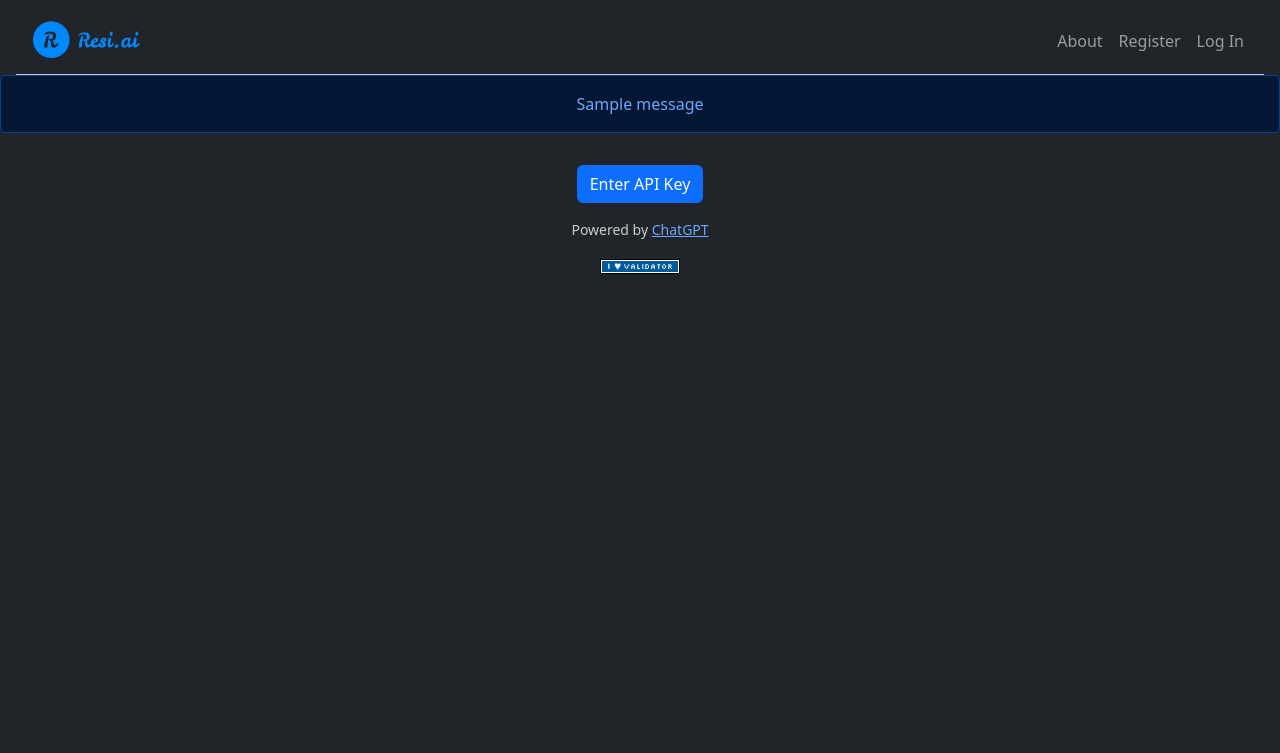
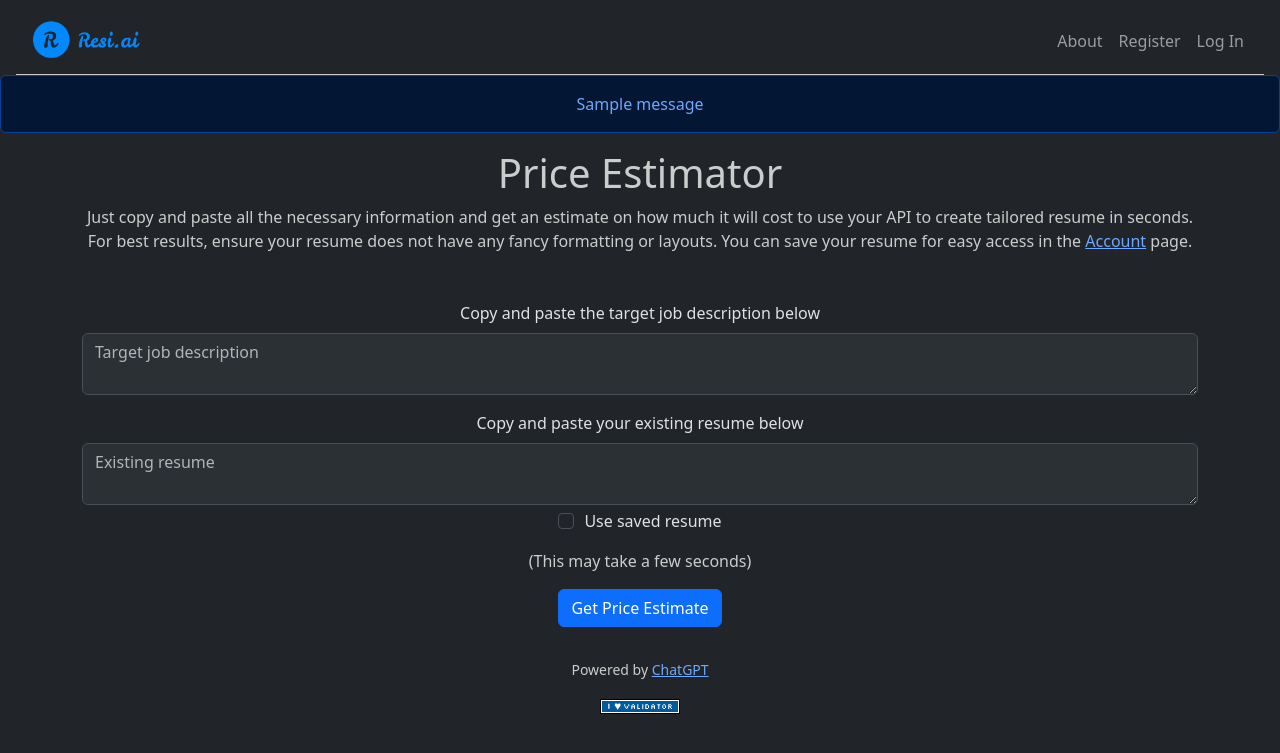
Before and after one commit to jadonvanyo/resi.ai, a Flask app: template templates/price_estimator.html in a window 1280 px wide. Shown: the top 753 px of the page. Run offline with Flask 3, Linux system fonts and the light colour scheme; the template is opened without the code that fills it, so the values that code supplies are empty; one stand-in notice (Sample message) is shown; some libraries are stand-ins or nearby versions.

Commit message:
tailor resume feature implemented

```diff
--- a/app.py
+++ b/app.py
@@ -91,10 +91,11 @@ def index():
 
         # TODO: Check that the user entered a sufficiently long resume
 
-        # TODO: Redirect the user to a loading screen while the functions work (do not use return)
+        # TODO: Redirect the user to a loading screen while the functions work (use AJAX)
+
         # TODO: Move all of this to helpers.py
-        # TODO: decrypt the API key and set it before completing the prompt
-        # Create the first prompt for API call
+
+        # Create the first prompt for API call to get most important
         prompt = f"""
             You are an expert resume writer with over 20 years of experience working with
             job seekers trying to land a role in {request.form.get("industry")}.
@@ -105,13 +106,56 @@ def index():
             '''
             """
 
-        imp_resp = get_response(decrypt_key(encrypted_api_key, get_fernet_instance()), prompt)
-        print(imp_resp)
+        #
+        imp_resp = get_response(decrypt_key(encrypted_api_key, get_fernet_instance()), prompt, 0.1)
 
-        # TODO: Call OpenAI API and prompt it to update the user's resume
+        prompt = f"""
+            You are an expert resume writer with over 20 years of experience working with
+            job seekers trying to land a role in {request.form.get("industry")}. You specialize in helping
+            write resumes for a {request.form.get("prevjob")} looking to transition to a new career path
+            in {request.form.get("industry")}.
 
-        # return render_template("quoted.html", lookup=lookup(request.form.get("symbol")))
-        return apology("TODO", 400)
+            Based on these 3 most important responsibilities from the job description,
+            please tailor my resume for this {request.form.get("jobtitle")} position at
+            {request.form.get("company")}. Do not make information up.
+
+            3 Most important responsibilities:
+            '''
+            {imp_resp}
+            '''
+
+            Resume:
+            '''
+            {resume}
+            '''
+            """
+
+        tailored_resume = get_response(decrypt_key(encrypted_api_key, get_fernet_instance()), prompt, 0.5)
+
+        prompt = f"""
+            List out the differences between my original resume and the suggested draft \
+            in table format with 2 columns: Original and Updated. Be specific and list out \
+            exactly what was changed, down to the exact wording.
+
+            My Original:
+            '''
+            {resume}
+            '''
+
+            Suggested Draft:
+            '''
+            {tailored_resume}
+            '''
+            """
+
+        differences = get_response(decrypt_key(encrypted_api_key, get_fernet_instance()), prompt, 0.3)
+
+        # TODO: Create new resume database
+
+        # TODO: Save the new resume in a new resume database
+
+        # Render a new page with the 3 key responsibilities, differences, and tailored resume
+        return render_template("tailored_resume.html", imp_resp=imp_resp, differences=differences, tailored_resume=tailored_resume)
 
     # User reached route via GET (as by clicking a link or via redirect)
     else:
@@ -121,6 +165,13 @@ def index():
 @app.route("/about")
 def about():
     return render_template("about.html")
+
+
+@app.route("/account")
+@login_required
+def account():
+    return render_template("account.html")
+
 
 @app.route("/api_key", methods=["GET", "POST"])
 @login_required
--- a/templates/layout.html
+++ b/templates/layout.html
@@ -37,7 +37,7 @@
                         <ul class="navbar-nav me-auto mt-2">
                             <li class="nav-item"><a class="nav-link" href="/api_key">Enter API</a></li>
                             <li class="nav-item"><a class="nav-link" href="/price_estimator">Price Estimator</a></li>
-                            <li class="nav-item"><a class="nav-link" href="/add_cashupdate_resume">Update Resume</a></li>
+                            <li class="nav-item"><a class="nav-link" href="/">Update Resume</a></li>
                             <li class="nav-item"><a class="nav-link" href="/history">History</a></li>
                         </ul>
                         <ul class="navbar-nav ms-auto mt-2">
--- a/templates/price_estimator.html
+++ b/templates/price_estimator.html
@@ -5,11 +5,32 @@
 {% endblock %}
 
 {% block main %}
-    <div class="container text-area">
-        <p>
-            <!-- TODO: Create a text box where the user can enter the job description and their
-                resume to get an estimate on how much it will cost to update it to the job description -->
-        </p>
-        <a class="btn btn-primary" href="/Account" role="button">Enter API Key</a>
+<div class="mb-5">
+    <h1>Price Estimator</h1>
+    <p>Just copy and paste all the necessary information and get an estimate on how much it will cost to use your API to
+        create tailored resume in seconds. For best results, ensure your resume does not have any fancy formatting or layouts.
+         You can save your resume for easy access in the <a href="/account">Account</a> page.
+    </p>
+</div>
+<form action="/price_estimator" method="post">
+    <div class="mb-3">
+        <label for="jobarea" class="form-label">Copy and paste the target job description below</label>
+        <textarea class="form-control" id="jobarea" placeholder="Target job description" name="jobdescription" required></textarea>
     </div>
+
+    <div class="mb-1">
+        <label for="resumearea" class="form-label">Copy and paste your existing resume below</label>
+        <textarea class="form-control" id="resumearea" placeholder="Existing resume" name="resume"></textarea>
+    </div>
+
+    <div class="form-check mb-3">
+          <input type="checkbox" class="form-check-input" id="savedresume" name="savedresume">
+          <label class="form-check-label" for="savedresume">Use saved resume</label>
+    </div>
+
+    <div class="mb-3">
+        <p>(This may take a few seconds)</p>
+        <button class="btn btn-primary" id="submitbutton" type="submit">Get Price Estimate</button>
+    </div>
+</form>
 {% endblock %}
```
Also changed, not shown: main.py (deleted, +0 -39 lines), templates/index.html (+9 -3 lines), templates/loading.html (added, +53 -0 lines), templates/tailored_resume.html (added, +14 -0 lines), 1 other file.
